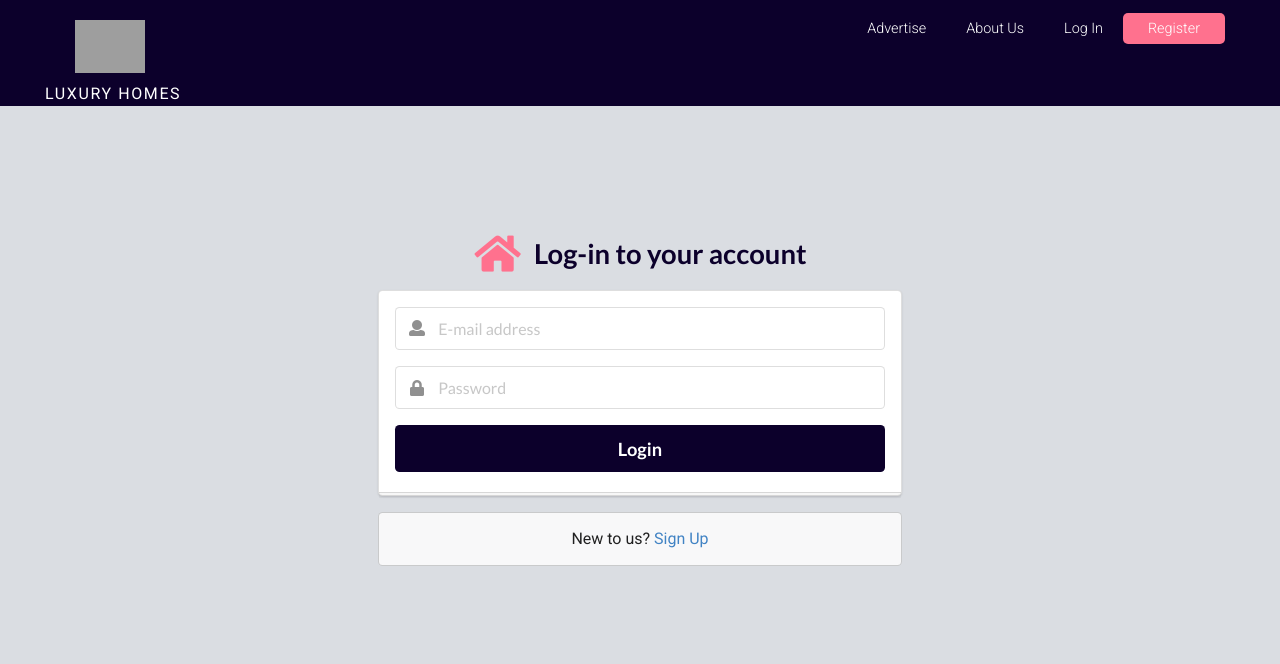
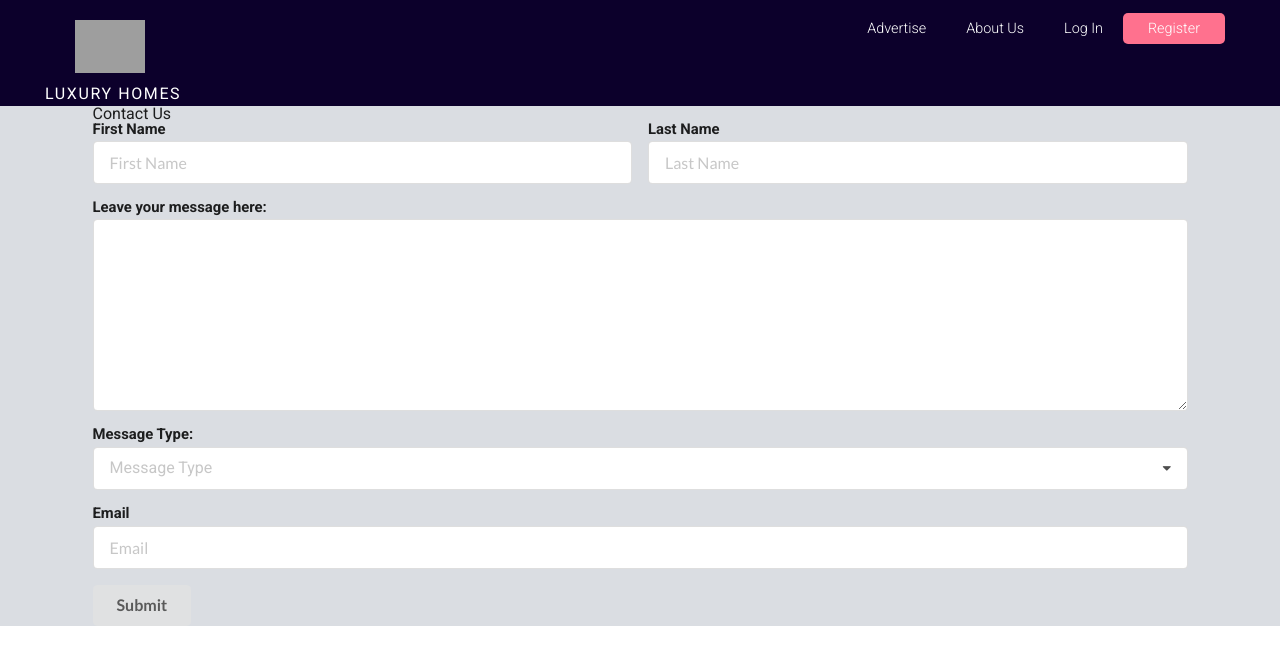
Before and after one commit to cwilso88/realestateappREACT, a React (Create React App) app: page /login in a window 1280 px wide. Shown: the top 664 px of the page. Built offline with nearby package versions, Linux system fonts and the light colour scheme; grey boxes are pictures that could not be loaded.

Commit message:
Recreated the Login component to be the contact form since I will use Google sign in

```diff
--- a/src/components/pages/Login.js
+++ b/src/components/pages/Login.js
@@ -3,37 +3,44 @@ import React, { Component } from 'react';
 class Login extends Component {
     render() {
         return (
-                <div className="ui middle aligned center aligned grid content-area" style={{ backgroundColor: "#dadde2"}}>
-                    <div className="column" style={{ padding: "10% 30% 20% 30%" }}>
-                        <h2 className="ui teal image header">
-                            <i className="home icon" style={{ color: "#FF718E" }}/>
-                        <div className="content" style={{ color: "#0C002B" }}>
-                            Log-in to your account
-                        </div>
-                        </h2>
-                        <form className="ui large form">
-                        <div className="ui stacked segment">
+            <div className="ui middle aligned center aligned grid content-area" style={{ backgroundColor: "#dadde2"}}>
+                <div className="ui container margin-top-30">
+			        <form className="ui form pad-top-30 pad-bottom-30">
+			            <h3 className="huge header inverted">Contact Us</h3>
+                        <div className="two fields">
                             <div className="field">
-                            <div className="ui left icon input">
-                                <i className="user icon"></i>
-                                <input type="text" name="email" placeholder="E-mail address" />
-                            </div>
+                                <label>First Name</label>
+                                <input type="text" name="first-name" placeholder="First Name" />
                             </div>
                             <div className="field">
-                            <div className="ui left icon input">
-                                <i className="lock icon"></i>
-                                <input type="password" name="password" placeholder="Password" />
+                                <label>Last Name</label>
+                                <input type="text" name="last-name" placeholder="Last Name" />
                             </div>
+				        </div>
+                        <div className="field">
+                            <label>Leave your message here:</label>
+                            <textarea></textarea>
+                        </div>
+                        <div class="field">
+                            <label>Message Type:</label>
+                            <div className="ui selection dropdown">
+                                <input type="hidden" name="message-type" />
+                                <i className="dropdown icon"></i>
+                                <div className="default text">Message Type</div>
+                                <div className="menu">
+                                    <div className="item" data-value="1">Complaint</div>
+                                    <div className="item" data-value="0">Query</div>
+                                </div>
                             </div>
-                            <div className="ui fluid large teal submit button" style={{backgroundColor: "#0C002B"}}>Login</div>
                         </div>
-                        <div className="ui error message"></div>
-                        </form>
-                        <div className="ui message">
-                        New to us? <a href="#">Sign Up</a>
+                        <div className="field">
+                            <label>Email</label>
+                            <input type="email" placeholder="Email" />
                         </div>
-                    </div>
-                </div>
+			        <div className="ui submit button">Submit</div>
+			    </form>
+		    </div>
+        </div>
         )
     }
 }
```
